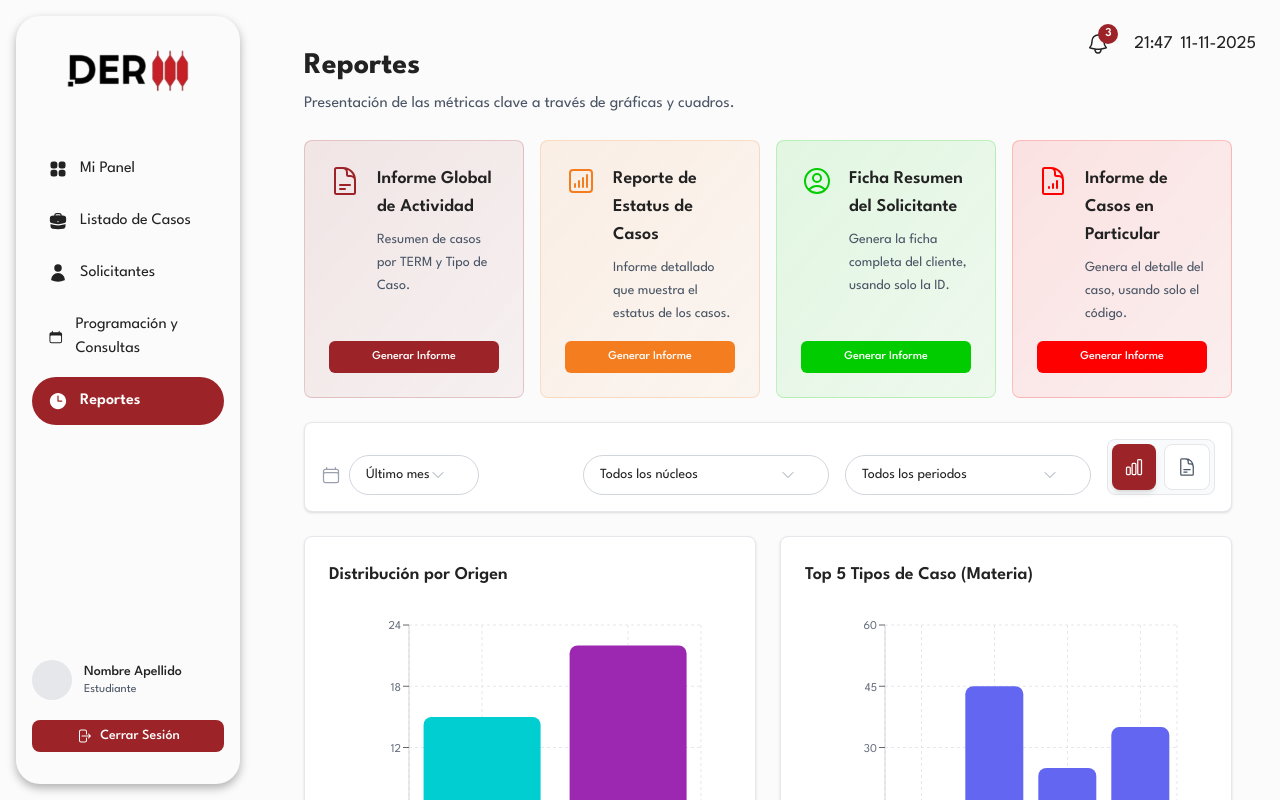
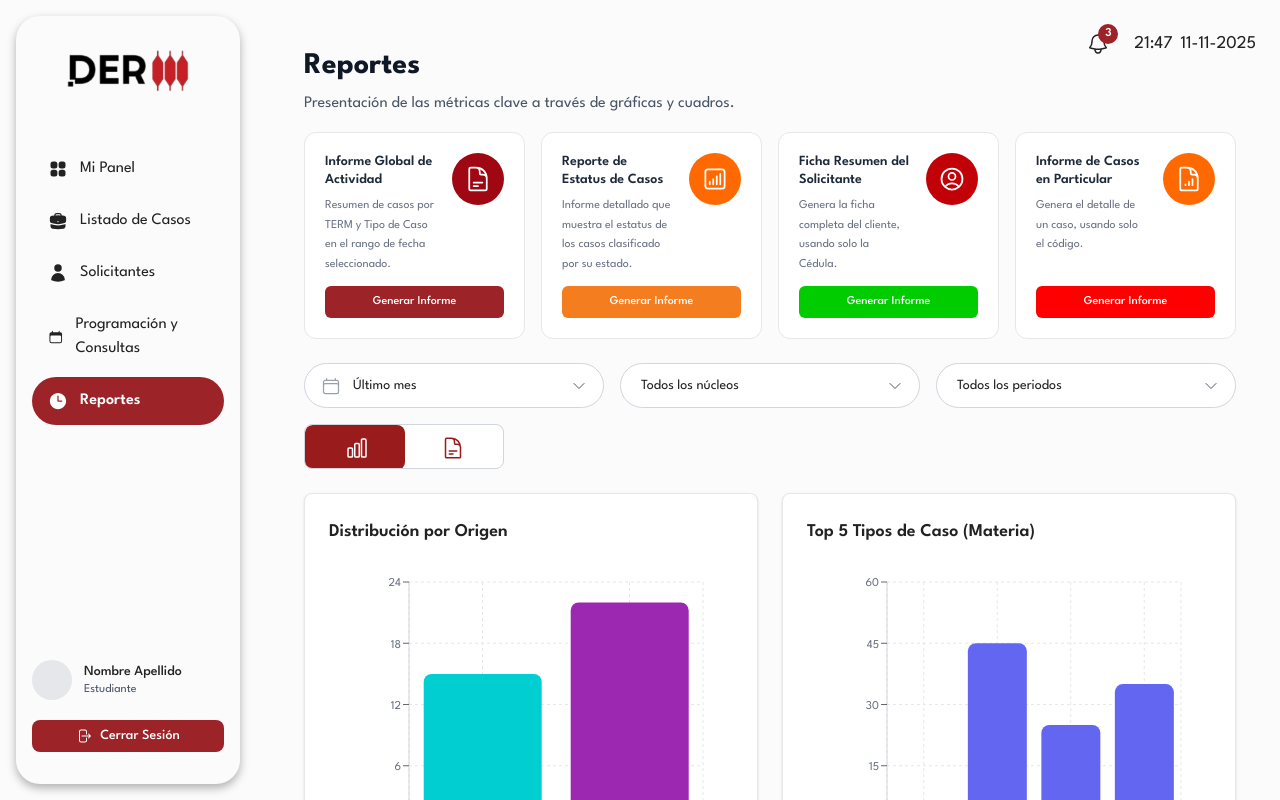
Before and after one commit to ByteWizzardd/Gestion-de-clinicas-juridicas, a Next.js app: page /dashboard/reports in a window 1280 px wide. Built offline with nearby package versions, Linux system fonts and the light colour scheme.

Commit message:
feat: mejora de filtro en seccion reportes

```diff
--- a/app/dashboard/layout.tsx
+++ b/app/dashboard/layout.tsx
@@ -21,7 +21,7 @@ export default function DashboardLayout({
 
       <div className="flex-1 flex flex-col">
         <div className="absolute top-6 right-6 flex items-center gap-4 z-10 text-lg">
-          <Notification count={3}/>
+          <Notification count={3} />
           <DateTime />
         </div>
 
--- a/app/dashboard/reports/page.tsx
+++ b/app/dashboard/reports/page.tsx
@@ -41,40 +41,40 @@ export default function ReportsPage() {
     return (
         <div className="p-6 space-y-6">
             {/* Header */}
-            <div className="mb-6">
-                <h1 className="text-3xl font-bold text-foreground mb-2">Reportes</h1>
+            <div className="mb-4">
+                <h1 className="text-3xl font-bold text-gray-900 mb-2">Reportes</h1>
                 <p className="text-gray-600">
                     Presentación de las métricas clave a través de gráficas y cuadros.
                 </p>
             </div>
 
             {/* Report Generation Cards */}
-            <div className="grid grid-cols-1 md:grid-cols-2 lg:grid-cols-4 gap-4">
+            <div className="grid grid-cols-1 md:grid-cols-2 lg:grid-cols-4 gap-4 mb-6">
                 <ReportCard
                     title="Informe Global de Actividad"
-                    description="Resumen de casos por TERM y Tipo de Caso."
-                    icon={<DocumentTextIcon className="w-8 h-8" />}
+                    description="Resumen de casos por TERM y Tipo de Caso en el rango de fecha seleccionado."
+                    icon={<DocumentTextIcon className="w-7 h-7" />}
                     variant="primary"
                     onGenerate={() => handleGenerateReport('Informe Global de Actividad')}
                 />
                 <ReportCard
                     title="Reporte de Estatus de Casos"
-                    description="Informe detallado que muestra el estatus de los casos."
-                    icon={<ChartBarSquareIcon className="w-8 h-8" />}
+                    description="Informe detallado que muestra el estatus de los casos clasificado por su estado."
+                    icon={<ChartBarSquareIcon className="w-7 h-7" />}
                     variant="secondary"
                     onGenerate={() => handleGenerateReport('Reporte de Estatus de Casos')}
                 />
                 <ReportCard
                     title="Ficha Resumen del Solicitante"
-                    description="Genera la ficha completa del cliente, usando solo la ID."
-                    icon={<UserCircleIcon className="w-8 h-8" />}
+                    description="Genera la ficha completa del cliente, usando solo la Cédula."
+                    icon={<UserCircleIcon className="w-7 h-7" />}
                     variant="success"
                     onGenerate={() => handleGenerateReport('Ficha Resumen del Solicitante')}
                 />
                 <ReportCard
                     title="Informe de Casos en Particular"
-                    description="Genera el detalle del caso, usando solo el código."
-                    icon={<DocumentChartBarIcon className="w-8 h-8" />}
+                    description="Genera el detalle de un caso, usando solo el código."
+                    icon={<DocumentChartBarIcon className="w-7 h-7" />}
                     variant="danger"
                     onGenerate={() => handleGenerateReport('Informe de Casos en Particular')}
                 />
@@ -89,7 +89,7 @@ export default function ReportsPage() {
             />
 
             {/* Dynamic Content Area */}
-            <div className="transition-all duration-300">
+            <div className="transition-all duration-300 mt-6">
                 {viewMode === 'charts' ? (
                     <div className="grid grid-cols-1 lg:grid-cols-2 gap-6">
                         <DistributionChart data={currentDistributionData} />
--- a/components/reports/FilterBar.tsx
+++ b/components/reports/FilterBar.tsx
@@ -52,27 +52,24 @@ export default function FilterBar({
     ];
 
     return (
-        <div className="bg-white border border-gray-200 rounded-lg p-4 shadow-sm">
-            <div className="flex flex-wrap items-end gap-4">
+        <div className="flex flex-wrap items-center gap-4 justify-between">
             {/* Filters Section */}
-                <div className="flex-1 grid grid-cols-1 md:grid-cols-3 gap-4 min-w-0">
-                    <div className="flex items-center gap-2">
-                        <CalendarIcon className="w-5 h-5 text-gray-400 flex-shrink-0" />
+            <div className="flex items-center gap-4">
                 <Select
                     options={dateRangeOptions}
                     value={filters.dateRange}
                     onChange={(e) => handleFilterUpdate('dateRange', e.target.value)}
                     placeholder="Rango de Fechas"
-                            className="text-sm"
+                    className="text-sm min-w-[300px]"
+                    icon={<CalendarIcon className="w-5 h-5 text-gray-400" />}
                 />
-                    </div>
 
                 <Select
                     options={nucleoOptions}
                     value={filters.nucleo}
                     onChange={(e) => handleFilterUpdate('nucleo', e.target.value)}
                     placeholder="Núcleo"
-                        className="text-sm"
+                    className="text-sm min-w-[300px]"
                 />
 
                 <Select
@@ -80,7 +77,7 @@ export default function FilterBar({
                     value={filters.term}
                     onChange={(e) => handleFilterUpdate('term', e.target.value)}
                     placeholder="TERM - Periodo"
-                        className="text-sm"
+                    className="text-sm min-w-[300px]"
                 />
             </div>
 
@@ -92,6 +89,5 @@ export default function FilterBar({
                 />
             </div>
         </div>
-        </div>
     );
 }
--- a/components/reports/KPICard.tsx
+++ b/components/reports/KPICard.tsx
@@ -23,18 +23,20 @@ export default function KPICard({
     trend,
     trendValue
 }: KPICardProps) {
+    // Subtle pastel backgrounds matching reference
     const variantStyles = {
-        default: 'bg-gradient-to-br from-gray-50 to-white border-gray-200',
-        success: 'bg-gradient-to-br from-green-50 to-white border-green-200',
-        warning: 'bg-gradient-to-br from-orange-50 to-white border-orange-200',
-        danger: 'bg-gradient-to-br from-red-50 to-white border-red-200'
+        default: 'bg-orange-50/30 border-gray-200',
+        success: 'bg-green-50/40 border-green-100',
+        warning: 'bg-orange-50/40 border-orange-100',
+        danger: 'bg-red-50/40 border-red-100'
     };
 
+    // Large semi-transparent circular icon backgrounds
     const iconBgStyles = {
-        default: 'bg-gray-100 text-gray-600',
-        success: 'bg-green-100 text-green-600',
-        warning: 'bg-orange-100 text-orange-600',
-        danger: 'bg-red-100 text-red-600'
+        default: 'bg-orange-200/30 text-orange-400',
+        success: 'bg-green-200/30 text-green-400',
+        warning: 'bg-orange-200/30 text-orange-400',
+        danger: 'bg-red-200/30 text-red-400'
     };
 
     const trendStyles = {
@@ -44,25 +46,29 @@ export default function KPICard({
     };
 
     return (
-        <div className={`${variantStyles[variant]} border-2 rounded-xl p-6 shadow-sm hover:shadow-md transition-shadow`}>
-            <div className="flex items-start justify-between gap-4">
-                {/* Left Content */}
-                <div className="flex-1 min-w-0">
+        <div className={`${variantStyles[variant]} border rounded-xl p-6 shadow-sm hover:shadow-md transition-shadow relative overflow-hidden`}>
+            {/* Large decorative icon in top-right corner */}
+            <div className={`absolute -top-4 -right-4 ${iconBgStyles[variant]} p-8 rounded-full opacity-60`}>
+                {icon}
+            </div>
+
+            {/* Content */}
+            <div className="relative z-10">
                 {/* Title */}
-                    <h3 className="text-lg font-semibold text-gray-700 mb-3">{title}</h3>
+                <h3 className="text-base font-semibold text-gray-700 mb-4">{title}</h3>
 
                 {/* Main Value */}
-                    <div className="mb-2">
-                        <div className="text-4xl font-bold text-foreground">{mainValue}</div>
+                <div className="mb-3">
+                    <div className="text-4xl font-bold text-gray-900">{mainValue}</div>
                     {mainLabel && (
-                            <div className="text-sm text-gray-600 mt-1">{mainLabel}</div>
+                        <div className="text-sm text-gray-600 mt-1 font-medium">{mainLabel}</div>
                     )}
                 </div>
 
                 {/* Context/Trend */}
-                    <div className="flex items-center gap-2 mb-3">
+                <div className="mb-3">
                     {trend && trendValue && (
-                            <span className={`text-sm font-semibold ${trendStyles[trend]}`}>
+                        <span className={`text-sm font-semibold ${trendStyles[trend]} mr-2`}>
                             {trendValue}
                         </span>
                     )}
@@ -71,17 +77,11 @@ export default function KPICard({
 
                 {/* Detail Text */}
                 {detailText && (
-                        <div className="text-sm text-gray-500 mt-2 pt-2 border-t border-gray-200">
+                    <div className="text-xs text-gray-500 mt-3 pt-3 border-t border-gray-200/50">
                         {detailText}
                     </div>
                 )}
             </div>
-
-                {/* Right Icon */}
-                <div className={`${iconBgStyles[variant]} p-4 rounded-xl flex-shrink-0`}>
-                    {icon}
-                </div>
-            </div>
         </div>
     );
 }
--- a/components/ui/Button.tsx
+++ b/components/ui/Button.tsx
@@ -8,7 +8,7 @@ interface ButtonProps extends React.ButtonHTMLAttributes<HTMLButtonElement> {
     isLoading?: boolean;
 }
 
-export default function Button({ children, className="", variant='primary', size='md', isLoading=false, disabled, ...props }: ButtonProps) {
+export default function Button({ children, className = "", variant = 'primary', size = 'md', isLoading = false, disabled, ...props }: ButtonProps) {
     //estilos base
     const baseStyles = 'justify-center items-center inline-flex cursor-pointer rounded-md font-medium transition-colors disabled:opacity-50 disabled:pointer-events-none'
 
@@ -29,7 +29,7 @@ export default function Button({ children, className="", variant='primary', size
         xl: "h-[55px] px-6 text-xl rounded-[15px]",
     }
 
-    return(
+    return (
         <button className={`${baseStyles} ${className} ${variantStyles[variant]} ${sizeStyles[size]}`} disabled={disabled} {...props} >
             {isLoading ? <ArrowPathIcon className="animate-spin" /> : children}
         </button>
--- a/components/ui/ReportCard.tsx
+++ b/components/ui/ReportCard.tsx
@@ -17,29 +17,31 @@ export default function ReportCard({
     onGenerate,
     variant = 'primary'
 }: ReportCardProps) {
-    const variantStyles = {
-        primary: 'from-primary/10 to-primary/5 border-primary/20',
-        secondary: 'from-secondary/10 to-secondary/5 border-secondary/20',
-        success: 'from-success/10 to-success/5 border-success/20',
-        danger: 'from-danger/10 to-danger/5 border-danger/20'
+    // Subtle background colors matching reference
+    const cardBgStyles = {
+        primary: 'bg-white border-gray-200',
+        secondary: 'bg-white border-gray-200',
+        success: 'bg-white border-gray-200',
+        danger: 'bg-white border-gray-200'
     };
 
-    const iconColors = {
-        primary: 'text-primary',
-        secondary: 'text-secondary',
-        success: 'text-success',
-        danger: 'text-danger'
+    // Icon circle background colors matching Figma design exactly
+    const iconBgStyles = {
+        primary: 'bg-red-800',
+        secondary: 'bg-orange-500',
+        success: 'bg-red-700',
+        danger: 'bg-orange-500'
     };
 
     return (
-        <div className={`bg-gradient-to-br ${variantStyles[variant]} border rounded-lg p-6 flex flex-col gap-4 hover:shadow-md transition-shadow`}>
-            <div className="flex items-start gap-4">
-                <div className={`${iconColors[variant]} flex-shrink-0`}>
+        <div className={`${cardBgStyles[variant]} border rounded-xl p-5 flex flex-col gap-3 hover:shadow-lg transition-shadow min-h-[200px]`}>
+            <div className="flex items-start gap-4 justify-between">
+                <div className="flex-1 min-w-0">
+                    <h3 className="font-semibold text-sm text-gray-800 mb-2 leading-tight">{title}</h3>
+                    <p className="text-xs text-gray-500 leading-relaxed">{description}</p>
+                </div>
+                <div className={`${iconBgStyles[variant]} p-3 rounded-full flex-shrink-0 text-white`}>
                     {icon}
-                </div>
-                <div className="flex-1 min-w-0">
-                    <h3 className="font-semibold text-lg text-foreground mb-2">{title}</h3>
-                    <p className="text-sm text-gray-600 leading-relaxed">{description}</p>
                 </div>
             </div>
             <div className="mt-auto">
--- a/components/ui/Select.tsx
+++ b/components/ui/Select.tsx
@@ -18,9 +18,10 @@ interface SelectProps {
     onChange?: (e: React.ChangeEvent<HTMLSelectElement>) => void;
     required?: boolean;
     className?: string;
+    icon?: React.ReactNode;
 }
 
-export default function Select({ label, error, options, placeholder = "Selecciona una opción", value = "", onChange, required, className = "" }: SelectProps) {
+export default function Select({ label, error, options, placeholder = "Selecciona una opción", value = "", onChange, required, className = "", icon }: SelectProps) {
     const [isOpen, setIsOpen] = useState(false);
     const selectRef = useRef<HTMLDivElement>(null);
 
@@ -55,26 +56,29 @@ export default function Select({ label, error, options, placeholder = "Seleccion
 
     return (
         <div className="flex flex-col gap-1">
-            {label && (<label className="text-base font-normal text-foreground mb-1">{label}</label>)}
+            {label && (<label className="text-sm font-normal text-foreground mb-1">{label}</label>)}
             <div className="relative" ref={selectRef}>
                 <button
                     type="button"
                     onClick={() => setIsOpen(!isOpen)}
                     className={`
-                        w-full h-[40px] px-4 pr-8 rounded-full border flex items-center justify-between
+                        w-full h-[45px] ${icon ? 'pl-4 pr-4' : 'pl-5 pr-4'} rounded-3xl border flex items-center gap-3 justify-between
                         ${error ? 'border-danger' : 'border-gray-300'}
                         focus:outline-none focus:ring-1
                         ${error ? 'focus:ring-danger' : 'focus:ring-primary'}
                         bg-white cursor-pointer transition-colors
-                        text-base text-foreground text-left
+                        text-sm text-foreground text-left
                         ${className}
                     `}
                 >
-                    <span className={selectedOption ? 'text-foreground' : 'text-[#717171]'}>
-                        {selectedOption ? selectedOption.label : placeholder}
-                    </span>
+                    <div className="flex items-center gap-3 flex-1 min-w-0">
+                        {icon && <span className="flex-shrink-0">{icon}</span>}
+                        <span className={`truncate ${selectedOption ? 'text-foreground' : 'text-[#717171]'}`}>
+                            {selectedOption ? selectedOption.label : placeholder}
+                        </span>
+                    </div>
                     <ChevronDownIcon
-                        className={`w-4 h-4 text-gray-400 transition-transform ${isOpen ? 'transform rotate-180' : ''}`}
+                        className={`w-4 h-4 text-gray-600 transition-transform flex-shrink-0 ${isOpen ? 'transform rotate-180' : ''}`}
                     />
                 </button>
 
@@ -85,7 +89,7 @@ export default function Select({ label, error, options, placeholder = "Seleccion
                             animate={{ opacity: 1, y: 0, scale: 1 }}
                             exit={{ opacity: 0, y: -10, scale: 0.95 }}
                             transition={{ duration: 0.2, ease: 'easeOut' }}
-                            className="absolute z-50 w-full mt-1 bg-white border border-gray-300 rounded-2xl shadow-lg max-h-60 overflow-hidden"
+                            className="absolute z-50 w-full mt-1 bg-white border border-gray-300 rounded-lg shadow-lg max-h-60 overflow-auto"
                         >
                             {options.map((option, index) => (
                                 <button
@@ -93,10 +97,10 @@ export default function Select({ label, error, options, placeholder = "Seleccion
                                     type="button"
                                     onClick={() => handleSelect(option.value)}
                                     className={`
-                                        w-full px-4 py-2 text-left text-base text-foreground hover:bg-gray-100 transition-colors
+                                        w-full px-3 py-2 text-left text-sm text-foreground hover:bg-gray-100 transition-colors
                                         ${value === option.value ? 'bg-primary-light text-primary font-medium' : ''}
-                                        ${index === 0 ? 'rounded-t-2xl' : ''}
-                                        ${index === options.length - 1 ? 'rounded-b-2xl' : ''}
+                                        ${index === 0 ? 'rounded-t-lg' : ''}
+                                        ${index === options.length - 1 ? 'rounded-b-lg' : ''}
                                     `}
                                 >
                                     {option.label}
--- a/components/ui/ViewSwitcher.tsx
+++ b/components/ui/ViewSwitcher.tsx
@@ -10,32 +10,34 @@ interface ViewSwitcherProps {
 }
 
 export default function ViewSwitcher({ activeView, onViewChange }: ViewSwitcherProps) {
-    const buttonClass = (view: ViewMode) => `
-        flex items-center justify-center p-3 rounded-lg transition-all
-        ${activeView === view
-            ? 'bg-primary text-white shadow-md'
-            : 'bg-white text-gray-600 hover:bg-gray-100 border border-gray-200'
-        }
-    `;
+    const isChartsActive = activeView === 'charts';
 
     return (
-        <div className="flex gap-2 bg-gray-50 p-1 rounded-lg border border-gray-200">
-            <button
-                onClick={() => onViewChange('charts')}
-                className={buttonClass('charts')}
-                title="Vista de Gráficas"
-                aria-label="Vista de Gráficas"
-            >
-                <ChartBarIcon className="w-5 h-5" />
-            </button>
-            <button
-                onClick={() => onViewChange('cards')}
-                className={buttonClass('cards')}
-                title="Vista de Reportes"
-                aria-label="Vista de Reportes"
-            >
-                <DocumentTextIcon className="w-5 h-5" />
-            </button>
+        <div className="w-[200px] h-[45px] rounded-lg border border-gray-300 overflow-hidden bg-white">
+            <label className="inline-flex items-center cursor-pointer">
+                <input
+                    type="checkbox"
+                    className="sr-only peer"
+                    checked={!isChartsActive}
+                    onChange={(e) => onViewChange(e.target.checked ? 'cards' : 'charts')}
+                />
+                <div className="relative w-[200px] h-[45px] peer-focus:outline-none peer peer-checked:after:translate-x-full after:content-[''] after:absolute after:top-0 after:left-0 after:bg-[#991B1B] after:rounded-lg after:h-full after:w-[100px] after:transition-all after:duration-300">
+                    {/* Charts Icon */}
+                    <div className="absolute left-[40px] top-1/2 transform -translate-y-1/2 z-10 pointer-events-none">
+                        <ChartBarIcon
+                            className={`w-6 h-6 transition-colors duration-300 ${isChartsActive ? 'text-white' : 'text-[#991B1B]'
+                                }`}
+                        />
+                    </div>
+                    {/* Cards Icon */}
+                    <div className="absolute right-[40px] top-1/2 transform -translate-y-1/2 z-10 pointer-events-none">
+                        <DocumentTextIcon
+                            className={`w-6 h-6 transition-colors duration-300 ${!isChartsActive ? 'text-white' : 'text-[#991B1B]'
+                                }`}
+                        />
+                    </div>
+                </div>
+            </label>
         </div>
     );
 }
```
Lines whose indentation alone changed are shown as unchanged.
